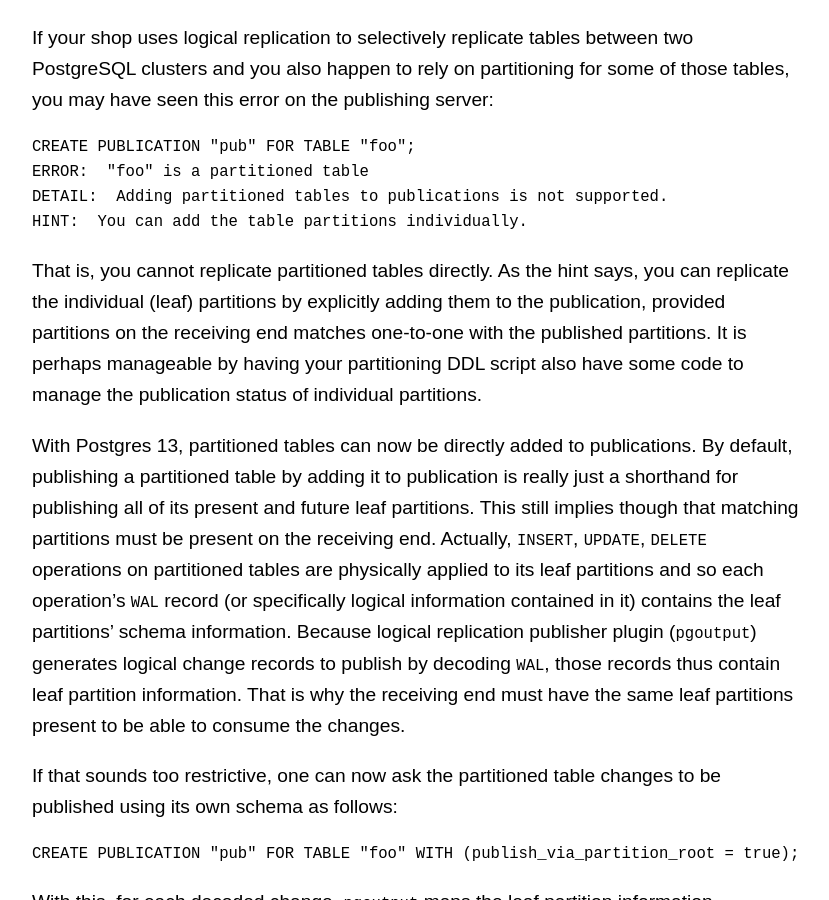
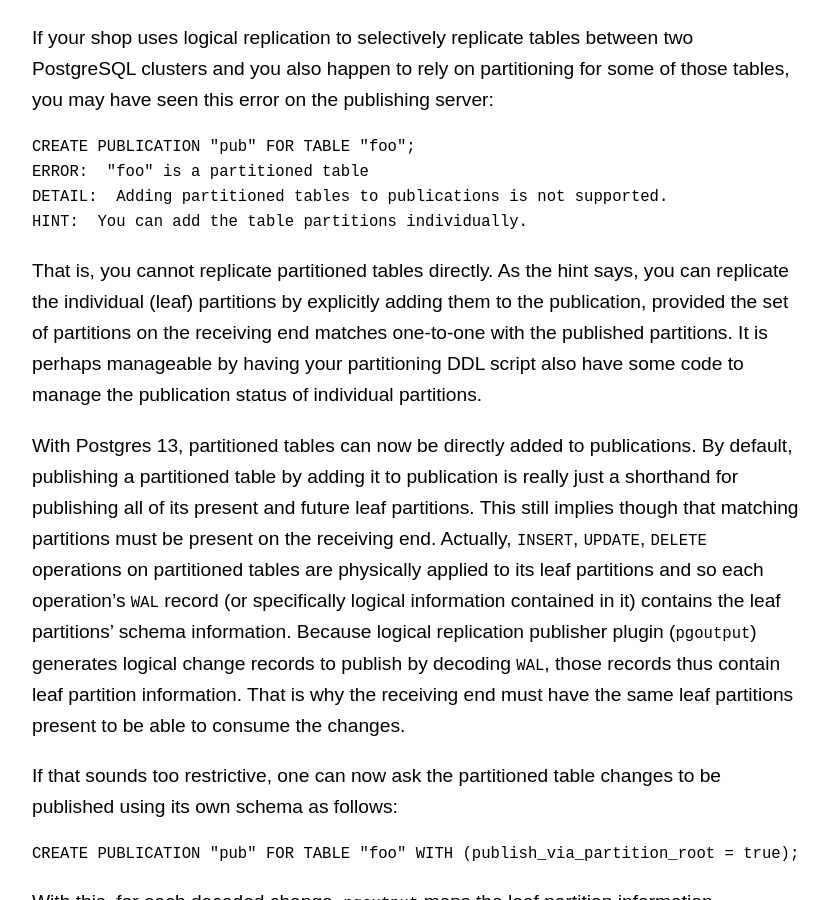
Before and after one commit to amitlan/website, a Jekyll site: the page built from writing/pg/partition-logical-replication/index.md, in a window 1280 px wide and 900 px high, scrolled down 320 px. Shown: the whole window, without its empty margins (224-1053 px from the left). Built offline with Jekyll 4.4.1, drawn with Linux system fonts in a browser that asks for light colours.

Commit message:
partition-logical-replication: wording

```diff
--- a/writing/pg/partition-logical-replication/index.md
+++ b/writing/pg/partition-logical-replication/index.md
@@ -18,8 +18,8 @@ HINT:  You can add the table partitions individually.
 
 That is, you cannot replicate partitioned tables directly.  As the hint says, you
 can replicate the individual (leaf) partitions by explicitly adding them to the
-publication, provided partitions on the receiving end matches one-to-one with the
-published partitions.  It is perhaps manageable by having your partitioning DDL
+publication, provided the set of partitions on the receiving end matches one-to-one
+with the published partitions.  It is perhaps manageable by having your partitioning DDL
 script also have some code to manage the publication status of individual
 partitions.
 
```
